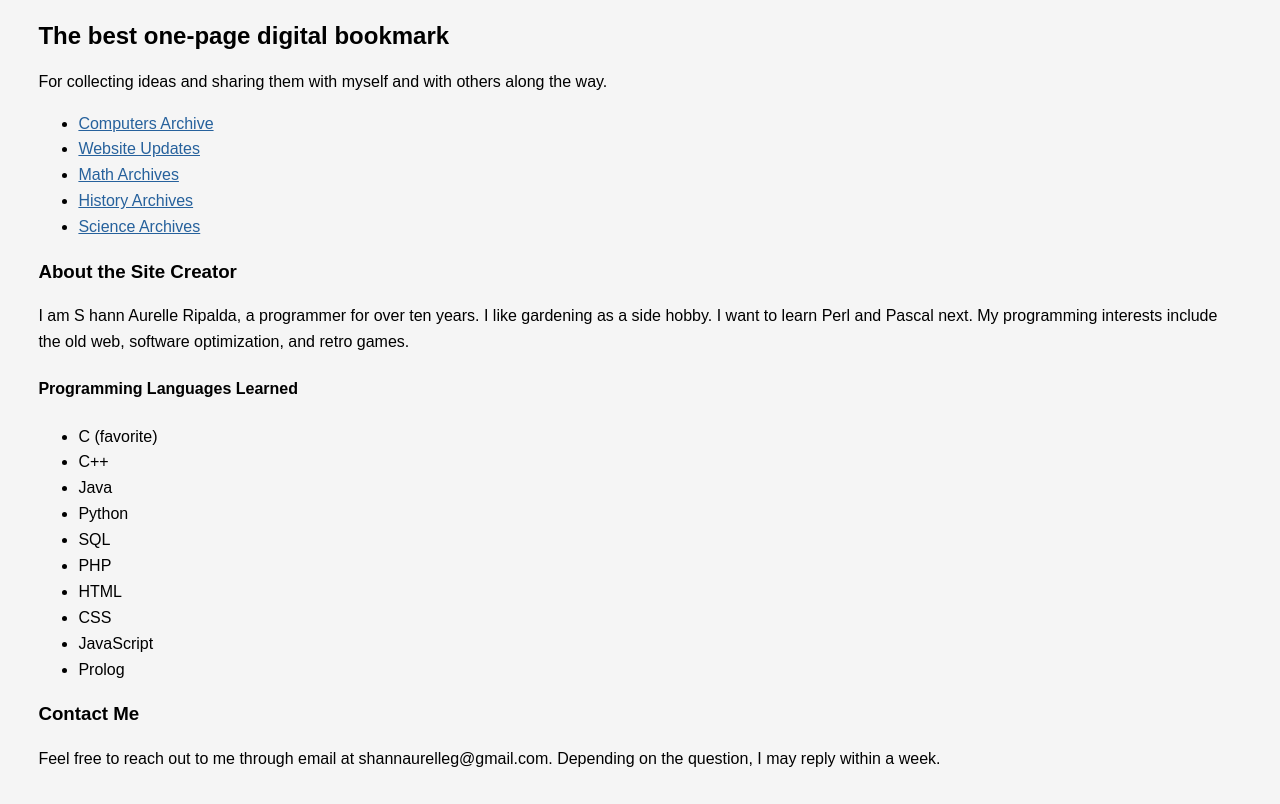
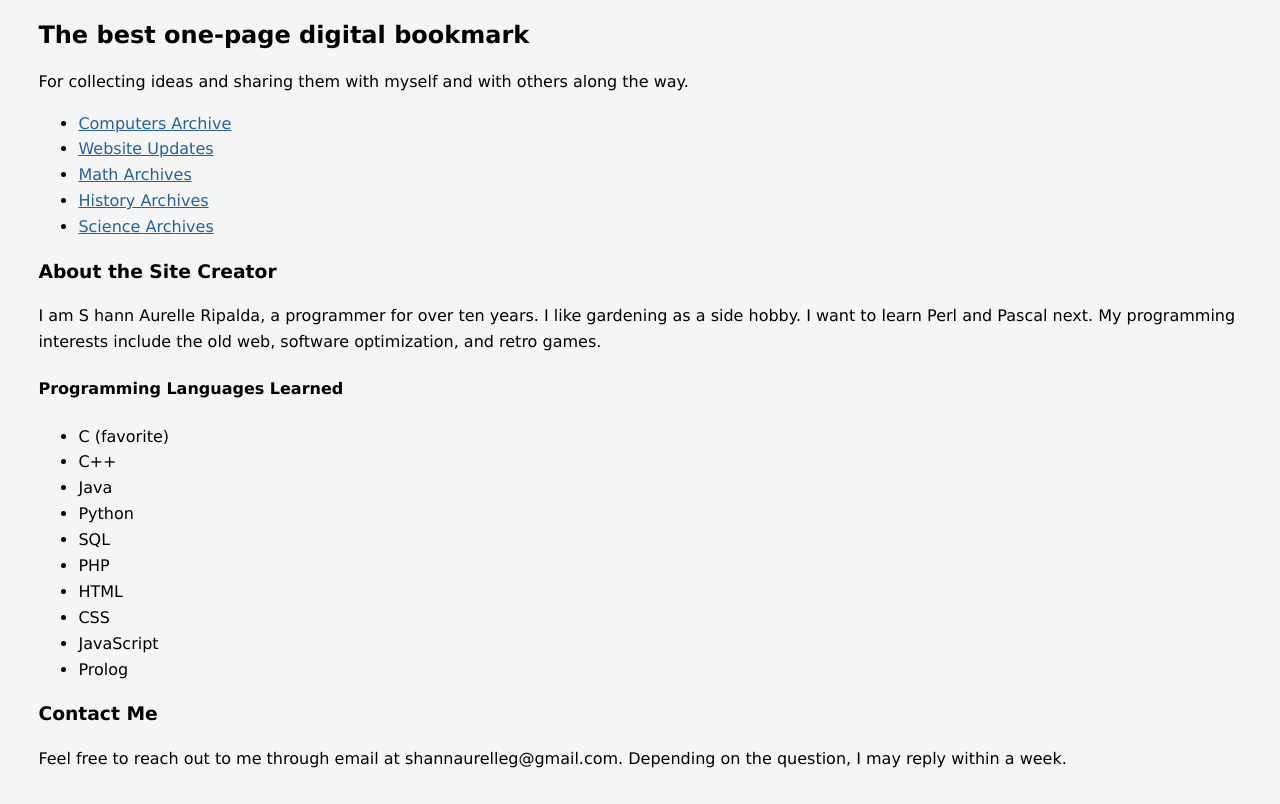
Before and after one commit to shannaurelle/shannaurelle.github.io, a plain HTML site: page index.html in a window 1280 px wide. Shown: the part 93-897 px from the top of the page. Drawn offline with Linux system fonts and the light colour scheme.

Commit message:
changed font family fallbacks

```diff
--- a/style/shann_template.css
+++ b/style/shann_template.css
@@ -1,5 +1,5 @@
 body{
-    font-family: 'Poppins', sans-serif;
+    font-family: Verdana, Tahoma, Arial, Helvetica, sans-serif;
     padding: 0px;
     margin: 0px;
     background-color: whitesmoke;
```
